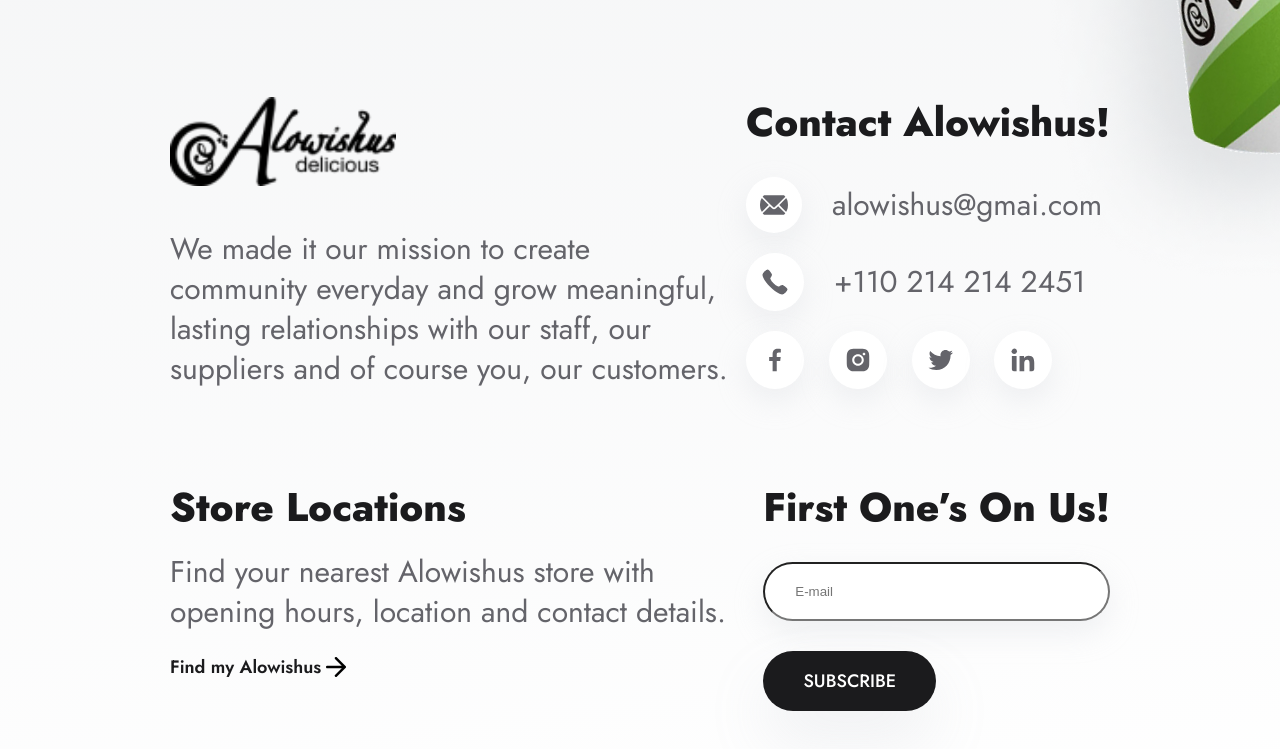
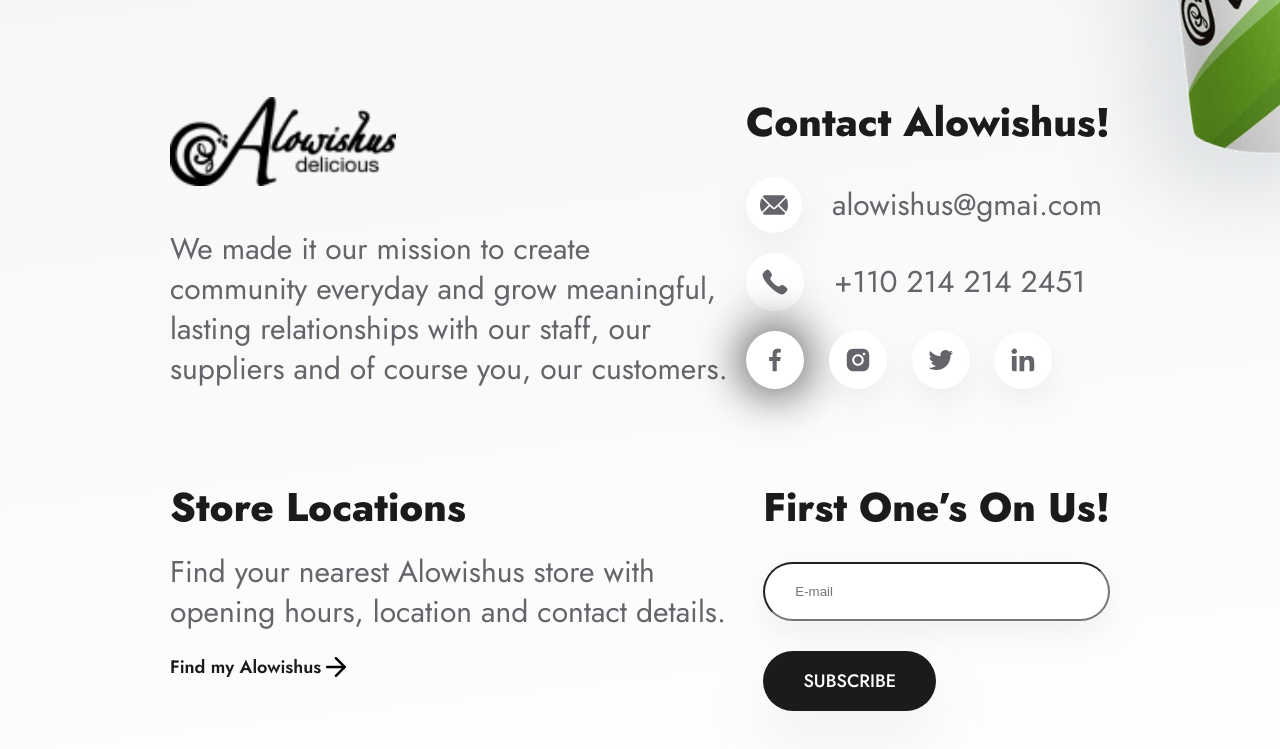
Before and after one commit to Pavlo-Svn/coffi-time, a plain HTML site: page index.html in a window 1280 px wide. In both pictures the pointer is over the picture 775 px from the left and 6628 px from the top of the page. Shown: the part 6269-7018 px from the top of the page. Drawn offline with nearby package versions, Linux system fonts and the light colour scheme.

Commit message:
Add files via upload

```diff
--- a/css/style.css
+++ b/css/style.css
@@ -1013,11 +1013,18 @@ main {
   margin-right: 20px;
 }
 .footer__contacts-social img {
+  cursor: pointer;
   margin-right: 20px;
   padding: 14px;
   border-radius: 50px;
   background: #FFFFFF;
   box-shadow: 0px 12px 30px rgba(205, 209, 214, 0.28);
+  transition: all 0.3s linear;
+}
+.footer__contacts-social img:hover {
+  -webkit-box-shadow: 0px 0px 47px 4px rgba(0, 0, 0, 0.75);
+  -moz-box-shadow: 0px 0px 47px 4px rgba(0, 0, 0, 0.75);
+  box-shadow: 0px 0px 47px 4px rgba(0, 0, 0, 0.75);
 }
 
 @media (max-width: 375px) {
```
